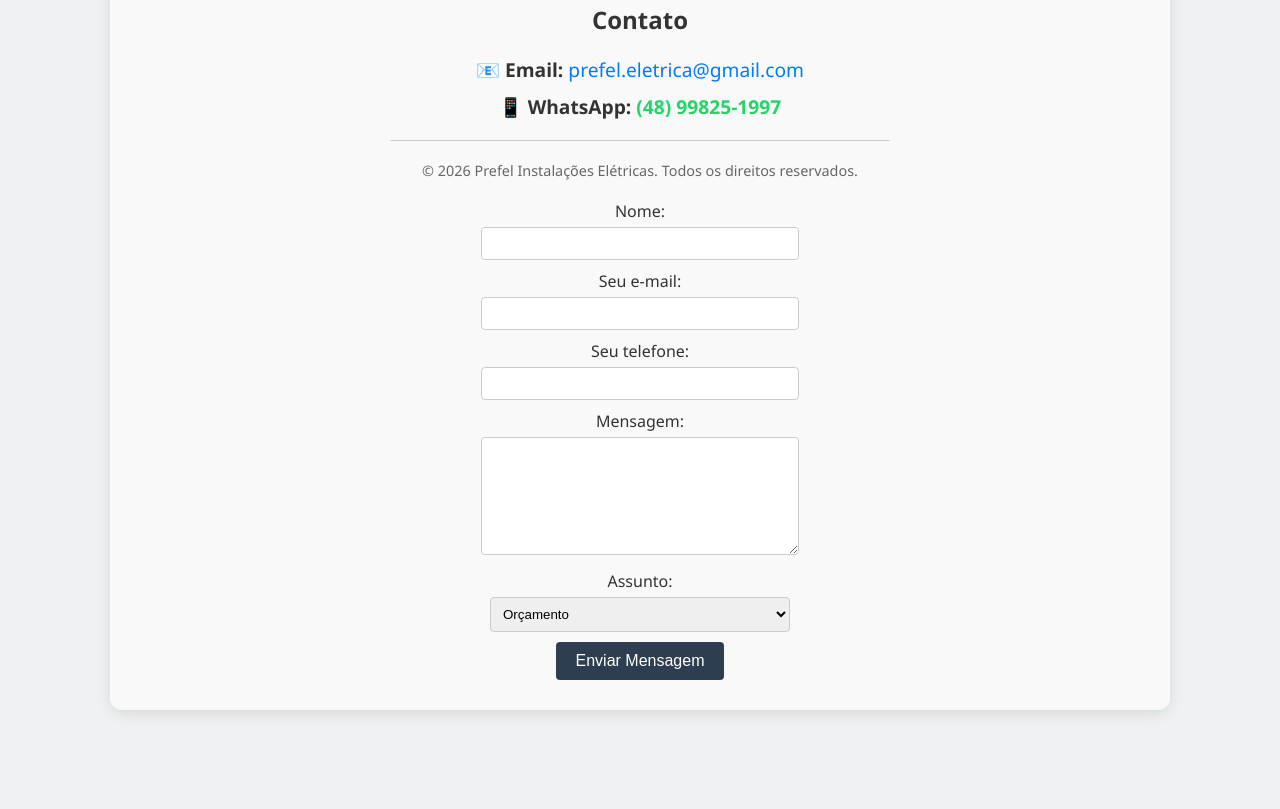
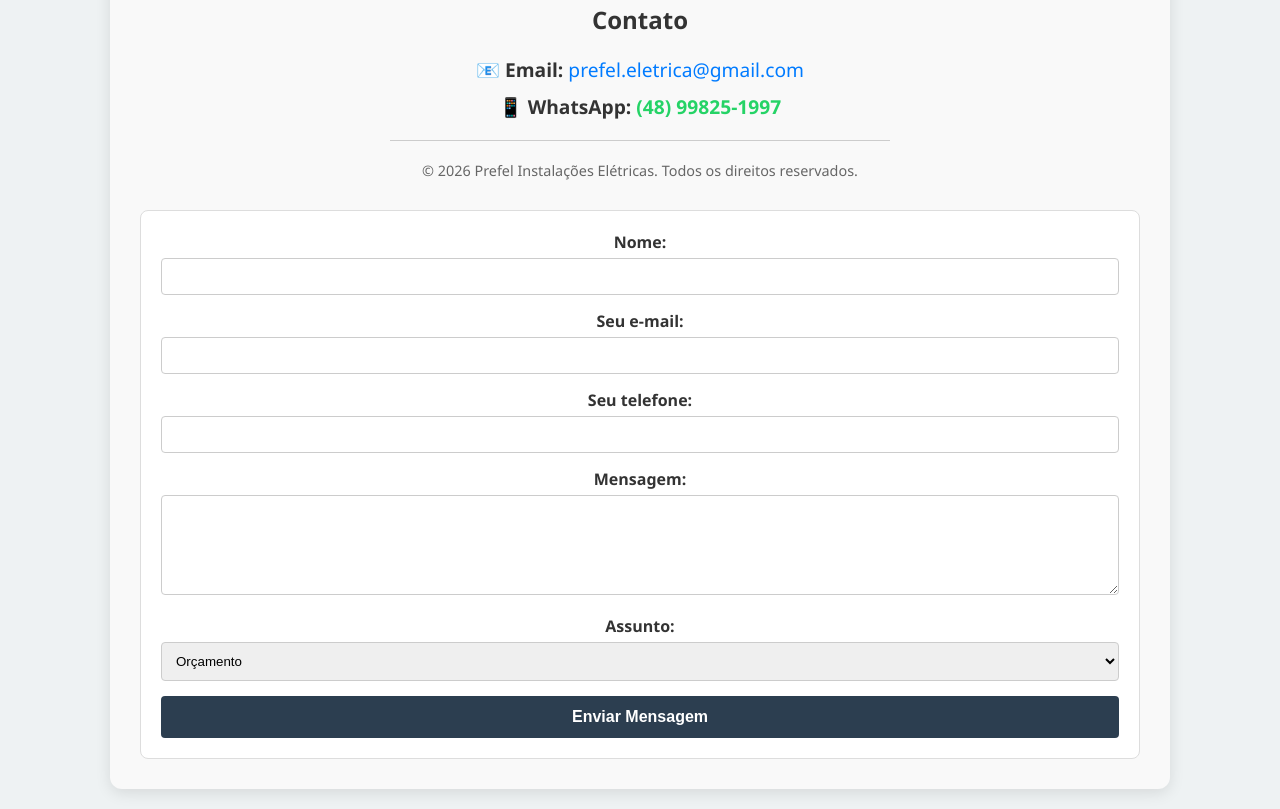
Before and after one commit to Prefel/site, a plain HTML site: page index.html in a window 1280 px wide. Shown: the part 2286-3095 px from the top of the page. Before the commit the page ends 3016 px from the top, so only its background shows below. Drawn offline with Linux system fonts and the light colour scheme.

Commit message:
Reposicionado uma tag do formulário

```diff
--- a/index.html
+++ b/index.html
@@ -243,37 +243,38 @@
         <p style="font-size: 0.9rem; color: #666;">
             &copy; 2026 Prefel Instalações Elétricas. Todos os direitos reservados.
         </p>
-      <form action="https://formspree.io/f/xdarbleo" method="POST" style="margin-top: 20px;">
-    <div style="margin-bottom: 10px;">
-        <label for="nome" style="font-size: 1rem; display: block; margin-bottom: 5px;">Nome:</label>
-        <input type="text" id="nome" name="nome" required style="padding: 8px; width: 80%; max-width: 300px; border-radius: 4px; border: 1px solid #ccc;">
+        <form action="https://formspree.io/f/xdarbleo" method="POST" style="margin-top: 30px; padding: 20px; background: #fff; border-radius: 8px; border: 1px solid #ddd;">
+
+    <div style="margin-bottom: 15px;">
+        <label for="nome" style="display: block; margin-bottom: 5px; font-weight: bold;">Nome:</label>
+        <input type="text" id="nome" name="nome" required style="width: 100%; padding: 10px; border-radius: 4px; border: 1px solid #ccc; box-sizing: border-box;">
     </div>
 
-    <div style="margin-bottom: 10px;">
-        <label for="email" style="font-size: 1rem; display: block; margin-bottom: 5px;">Seu e-mail:</label>
-        <input type="email" id="email" name="email" required style="padding: 8px; width: 80%; max-width: 300px; border-radius: 4px; border: 1px solid #ccc;">
+    <div style="margin-bottom: 15px;">
+        <label for="email" style="display: block; margin-bottom: 5px; font-weight: bold;">Seu e-mail:</label>
+        <input type="email" id="email" name="email" required style="width: 100%; padding: 10px; border-radius: 4px; border: 1px solid #ccc; box-sizing: border-box;">
     </div>
 
-    <div style="margin-bottom: 10px;">
-        <label for="tell" style="font-size: 1rem; display: block; margin-bottom: 5px;">Seu telefone:</label>
-        <input type="tel" id="tell" name="tell" required style="padding: 8px; width: 80%; max-width: 300px; border-radius: 4px; border: 1px solid #ccc;">
+    <div style="margin-bottom: 15px;">
+        <label for="tell" style="display: block; margin-bottom: 5px; font-weight: bold;">Seu telefone:</label>
+        <input type="tel" id="tell" name="tell" required style="width: 100%; padding: 10px; border-radius: 4px; border: 1px solid #ccc; box-sizing: border-box;">
     </div>
 
-    <div style="margin-bottom: 10px;">
-        <label for="mensagem" style="font-size: 1rem; display: block; margin-bottom: 5px;">Mensagem:</label>
-        <textarea id="mensagem" name="mensagem" required style="padding: 8px; width: 80%; max-width: 300px; height: 100px; border-radius: 4px; border: 1px solid #ccc;"></textarea>
+    <div style="margin-bottom: 15px;">
+        <label for="mensagem" style="display: block; margin-bottom: 5px; font-weight: bold;">Mensagem:</label>
+        <textarea id="mensagem" name="mensagem" required style="width: 100%; padding: 10px; height: 100px; border-radius: 4px; border: 1px solid #ccc; box-sizing: border-box;"></textarea>
     </div>
 
-    <div style="margin-bottom: 10px;">
-        <label for="assunto" style="display: block; margin-bottom: 5px;">Assunto:</label>
-        <select name="assunto" id="assunto" style="padding: 8px; width: 80%; max-width: 300px; border-radius: 4px; border: 1px solid #ccc;">
+    <div style="margin-bottom: 15px;">
+        <label for="assunto" style="display: block; margin-bottom: 5px; font-weight: bold;">Assunto:</label>
+        <select name="assunto" id="assunto" style="width: 100%; padding: 10px; border-radius: 4px; border: 1px solid #ccc; box-sizing: border-box;">
             <option value="orcamento">Orçamento</option>
             <option value="duvida">Dúvida Técnica</option>
             <option value="outros">Outros</option>
         </select>
     </div>
 
-    <button type="submit" style="padding: 10px 20px; background-color: #2c3e50; color: white; border: none; border-radius: 4px; cursor: pointer; font-size: 1rem;">
+    <button type="submit" style="width: 100%; padding: 12px; background-color: #2c3e50; color: white; border: none; border-radius: 4px; cursor: pointer; font-size: 1rem; font-weight: bold;">
         Enviar Mensagem
     </button>
 </form>
```
Lines whose indentation alone changed are shown as unchanged.
